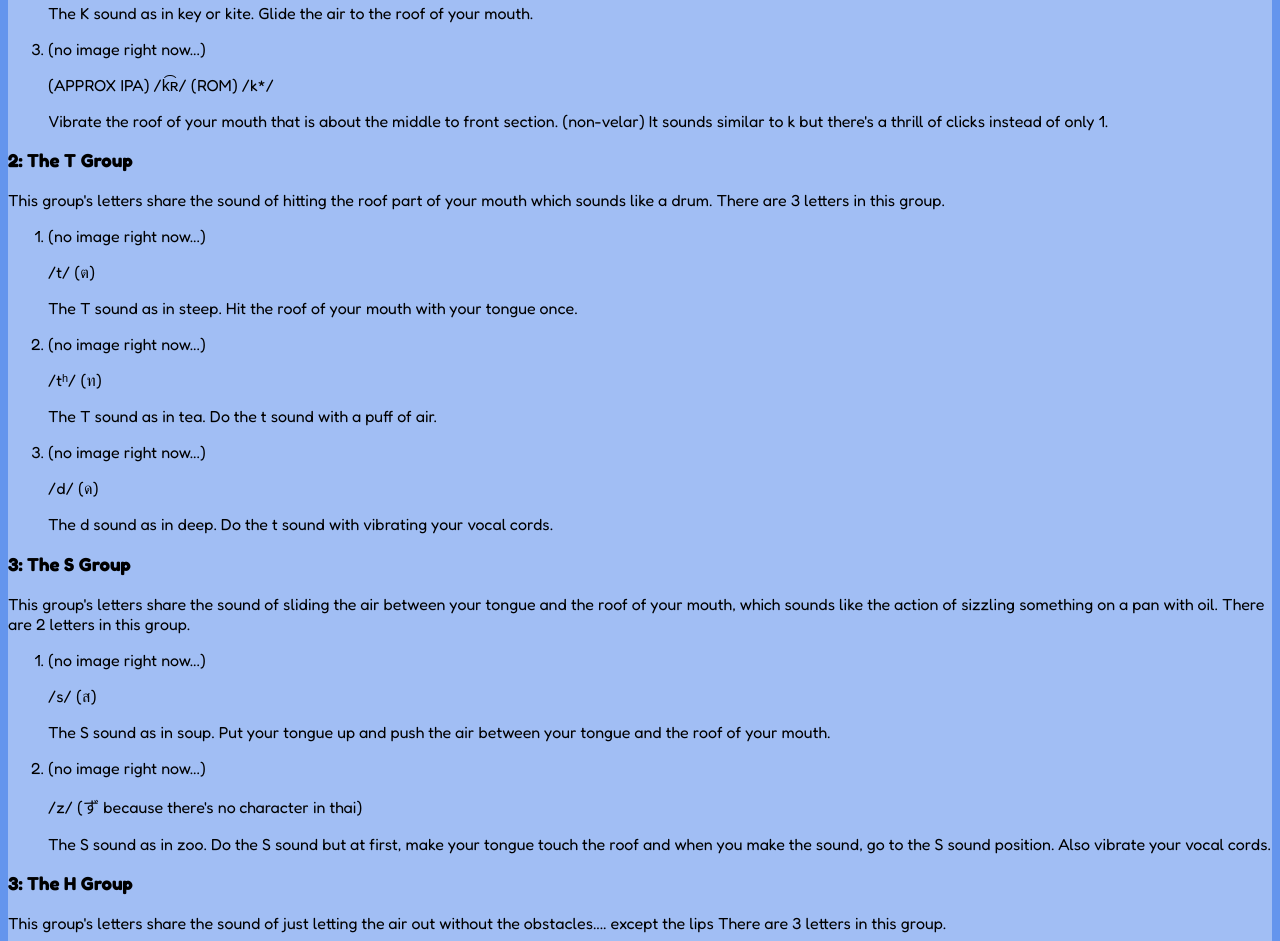
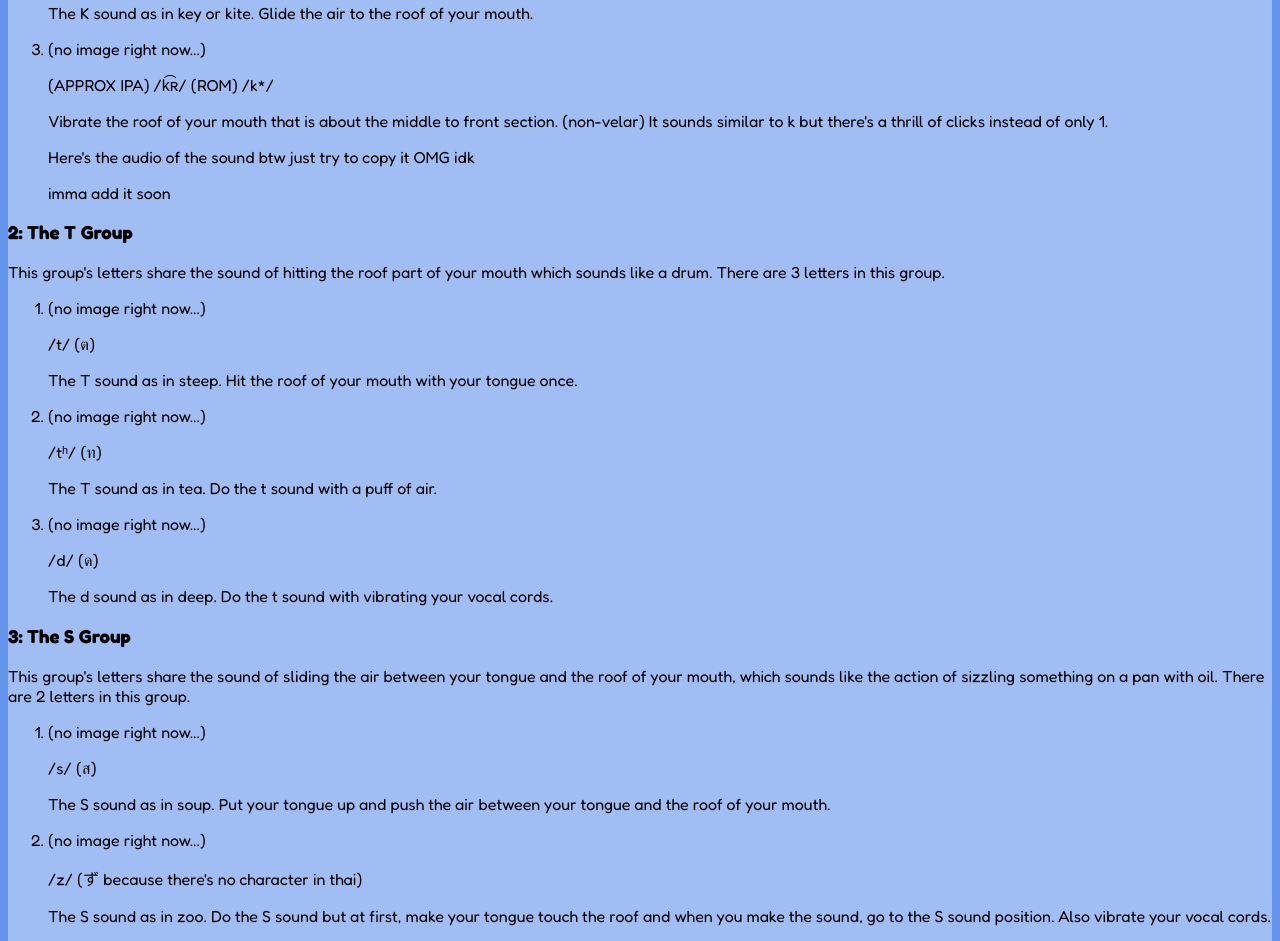
Before and after one commit to Tankhun-MPP/Tankhun-MPP.github.io, a plain HTML site: page SGWHWIKI/gimmanese/index.html in a window 1280 px wide. Shown: the part 2191-3132 px from the top of the page. Drawn offline with Linux system fonts and the light colour scheme.

Commit message:
little changes

```diff
--- a/SGWHWIKI/gimmanese/index.html
+++ b/SGWHWIKI/gimmanese/index.html
@@ -149,6 +149,8 @@
                 <p>(APPROX IPA) /k͡ʀ/ (ROM) /k*/</p>
                 <p>Vibrate the roof of your mouth that is about the middle to front section. (non-velar)
                     It sounds similar to k but there's a thrill of clicks instead of only 1.</p>
+                <p>Here's the audio of the sound btw just try to copy it OMG idk</p>
+                <p>imma add it soon</p>
             </li>
         </ol>
         <h3>2: The T Group</h3>
```
